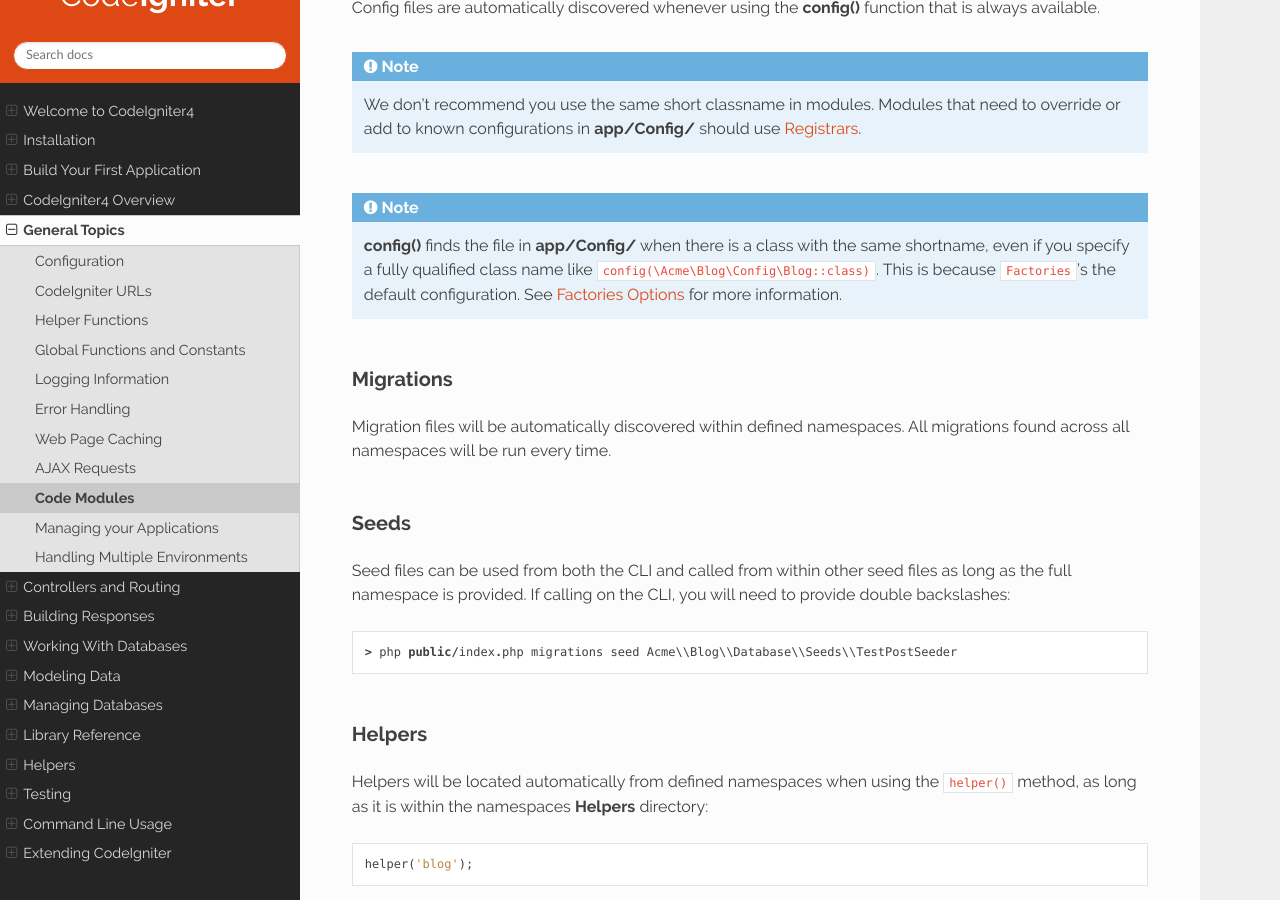
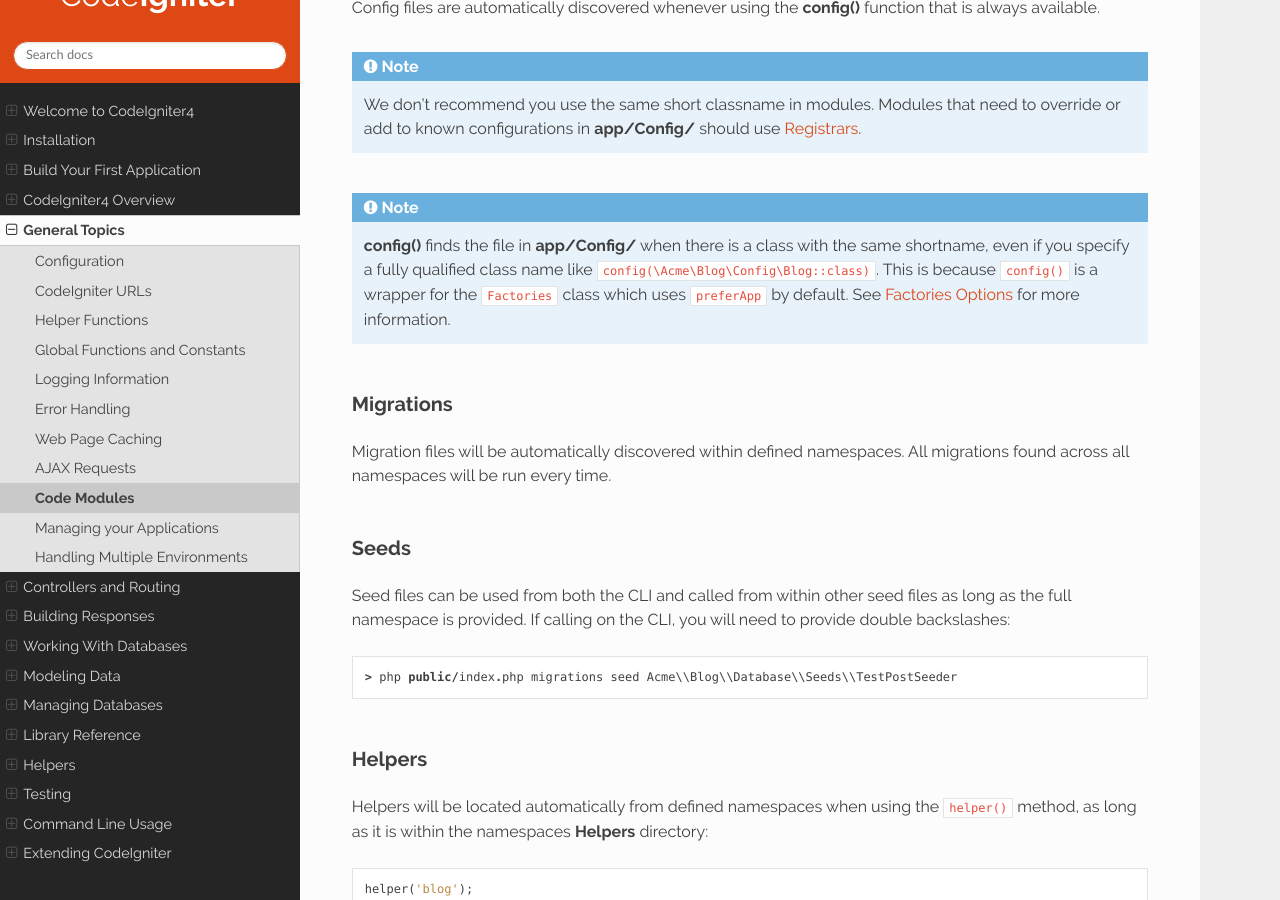
Before and after one commit to NEKOGET/ci4_user_guide_src, a Sphinx documentation site: the page built from source/general/modules.rst, in a window 1280 px wide and 900 px high, scrolled down 5060 px. Built offline with Sphinx 7.4.7 and the Read the Docs theme 2.0.0, drawn with Linux system fonts in a browser that asks for light colours.

Commit message:
docs: fix by proofreading
Co-authored-by: MGatner <mgatner@icloud.com>

```diff
--- a/source/general/modules.rst
+++ b/source/general/modules.rst
@@ -196,7 +196,7 @@ Config files are automatically discovered whenever using the **config()** functi
 
 .. note:: **config()** finds the file in **app/Config/** when there is a class with the same shortname,
     even if you specify a fully qualified class name like ``config(\Acme\Blog\Config\Blog::class)``.
-    This is because ``Factories``'s the default configuration. See :ref:`factories-options` for more information.
+    This is because ``config()`` is a wrapper for the ``Factories`` class which uses ``preferApp`` by default. See :ref:`factories-options` for more information.
 
 Migrations
 ==========
```
